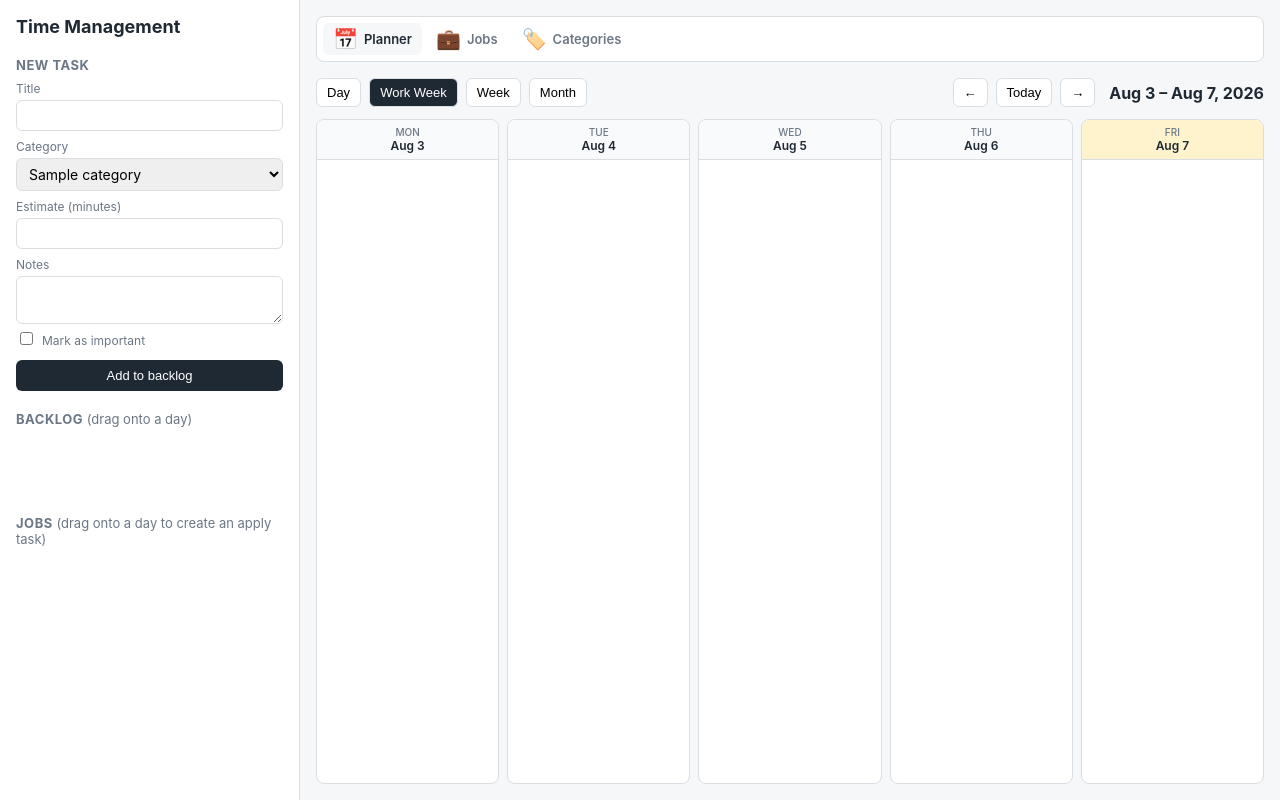
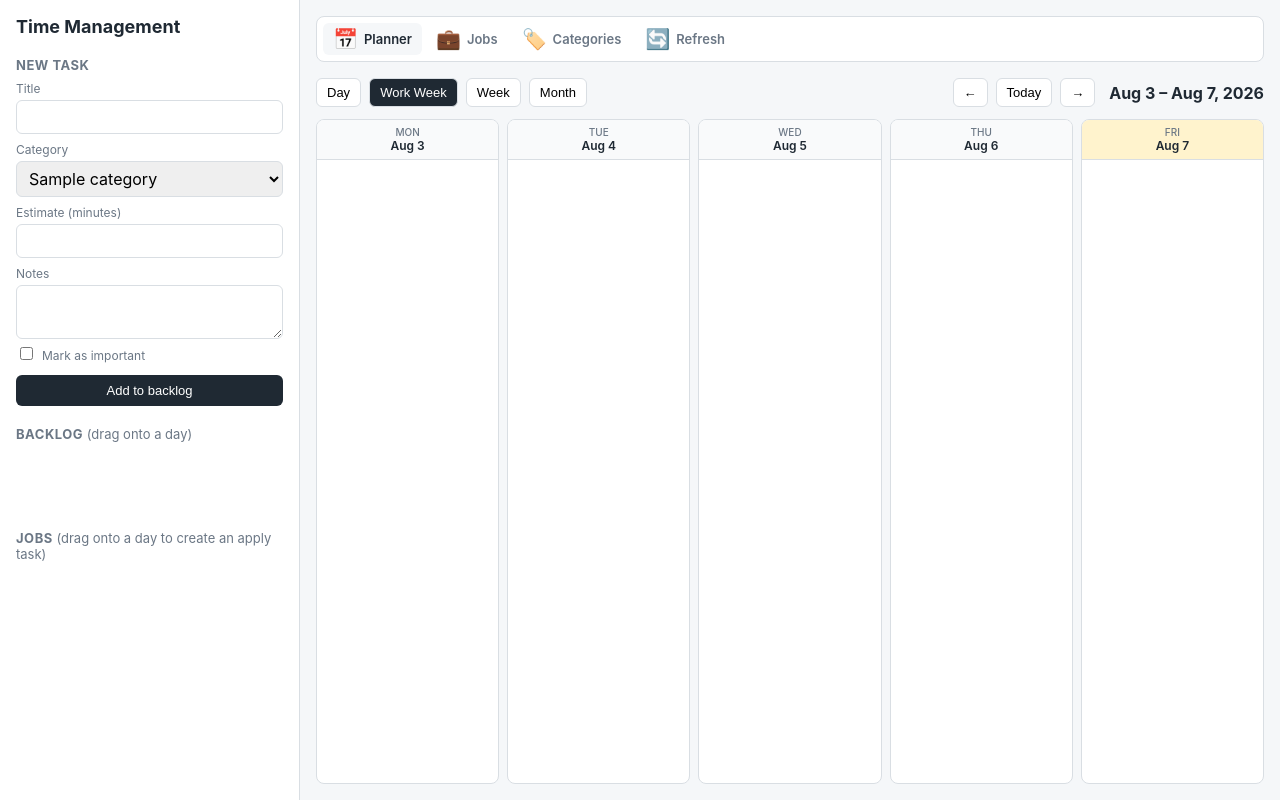
Before and after one commit to ecooperman/time-management, a FastAPI app: page / in a window 1280 px wide. Run offline with FastAPI, Linux system fonts and the light colour scheme; tables that the repository leaves empty hold one stand-in row (values such as "Sample post"); data that the repository does not hold is empty; parts of the project's set-up code (start-up, migrations or seed data) failed here and were passed over.

Commit message:
Ensure app is never cached in any way (already done in Cloudflare but now also send the browser headers so I don't have to worry about PWA caching on iOS.  Small mobile fix for the width of the task form on iOS specifically that can't be replicated on a desktop browser.

```diff
--- a/app/main.py
+++ b/app/main.py
@@ -1,4 +1,4 @@
-from fastapi import FastAPI
+from fastapi import FastAPI, Request
 from fastapi.staticfiles import StaticFiles
 
 from .database import SessionLocal
@@ -14,6 +14,18 @@ with SessionLocal() as db:
 
 app = FastAPI(title="Time Management")
 
+
+@app.middleware("http")
+async def no_cache(request: Request, call_next):
+    """Never let the browser (or iOS's aggressive standalone-PWA cache) serve
+    a stale copy of the app - this is a single-user local tool, not a public
+    site, so there's no real cost to always fetching fresh.
+    """
+    response = await call_next(request)
+    response.headers["Cache-Control"] = "no-store"
+    return response
+
+
 app.include_router(categories.router)
 app.include_router(jobs.router)
 app.include_router(tasks.router)
--- a/static/admin.html
+++ b/static/admin.html
@@ -25,6 +25,10 @@
         <span class="app-nav-icon" aria-hidden="true">🏷️</span>
         Categories
       </a>
+      <button type="button" class="app-nav-link" onclick="location.reload()">
+        <span class="app-nav-icon" aria-hidden="true">🔄</span>
+        Refresh
+      </button>
     </nav>
 
     <div id="admin-message" class="admin-message hidden"></div>
--- a/static/index.html
+++ b/static/index.html
@@ -65,6 +65,10 @@
           <span class="app-nav-icon" aria-hidden="true">🏷️</span>
           Categories
         </a>
+        <button type="button" class="app-nav-link" onclick="location.reload()">
+          <span class="app-nav-icon" aria-hidden="true">🔄</span>
+          Refresh
+        </button>
       </nav>
 
       <div id="toolbar">
--- a/static/jobs.html
+++ b/static/jobs.html
@@ -25,6 +25,10 @@
         <span class="app-nav-icon" aria-hidden="true">🏷️</span>
         Categories
       </a>
+      <button type="button" class="app-nav-link" onclick="location.reload()">
+        <span class="app-nav-icon" aria-hidden="true">🔄</span>
+        Refresh
+      </button>
     </nav>
 
     <div id="admin-message" class="admin-message hidden"></div>
--- a/static/style.css
+++ b/static/style.css
@@ -160,7 +160,10 @@ input, select, textarea {
   width: 100%;
   margin-top: 4px;
   padding: 6px 8px;
-  font-size: 14px;
+  /* iOS Safari auto-zooms the page when focusing a field with a computed
+     font-size under 16px - keep this at 16px (not smaller) to prevent that,
+     even though 14px would otherwise match the rest of the UI's type scale. */
+  font-size: 16px;
   border: 1px solid var(--border);
   border-radius: 6px;
   font-family: inherit;
@@ -597,6 +600,16 @@ main {
   font-weight: 600;
 }
 
+/* app-nav-link is also used on a <button> (the refresh action) - undo the
+   global button reset so it matches the plain <a> nav items. */
+button.app-nav-link {
+  cursor: pointer;
+  border: none;
+  background: none;
+  border-radius: 0;
+  font-family: inherit;
+}
+
 .app-nav-icon {
   font-size: 20px;
   line-height: 1;
```
